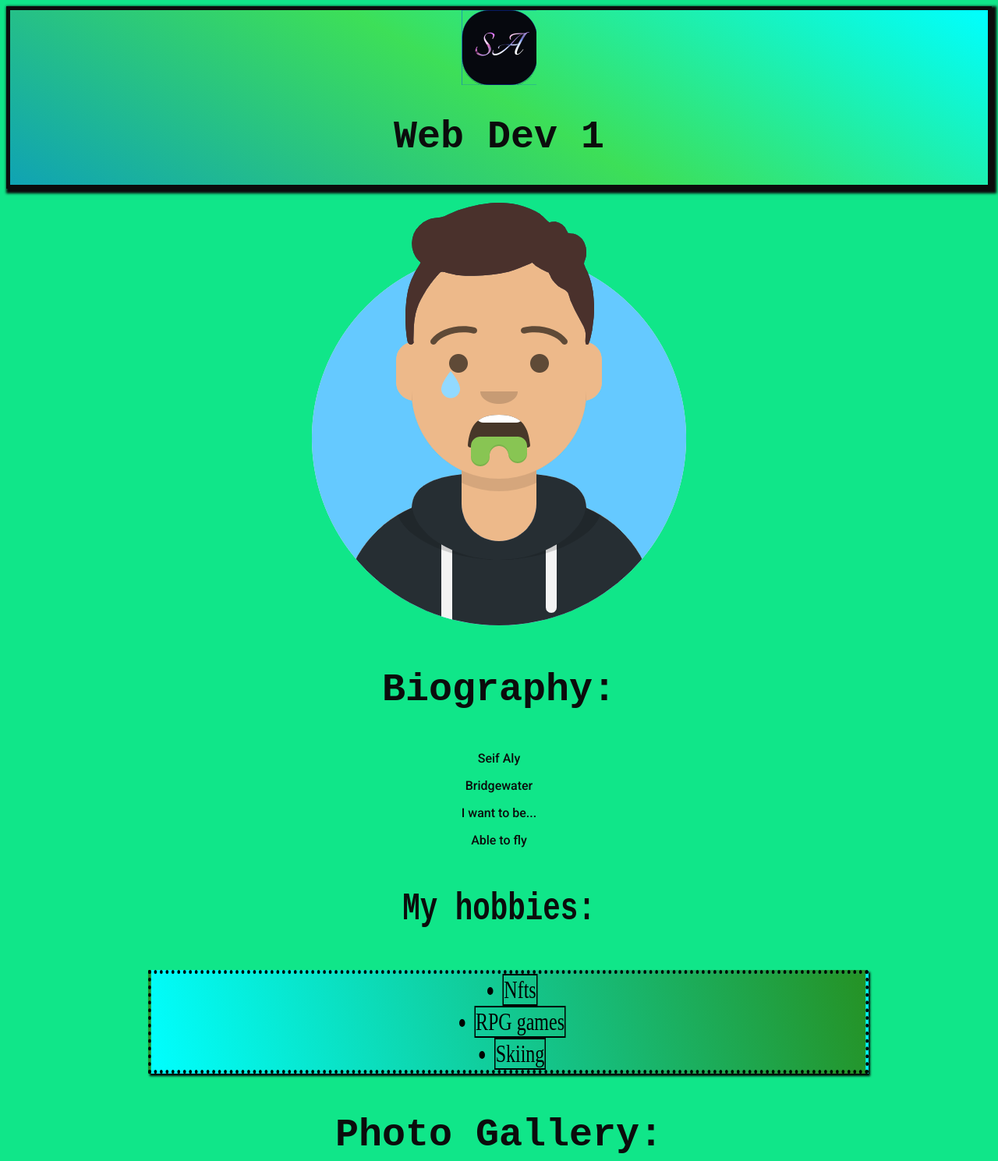
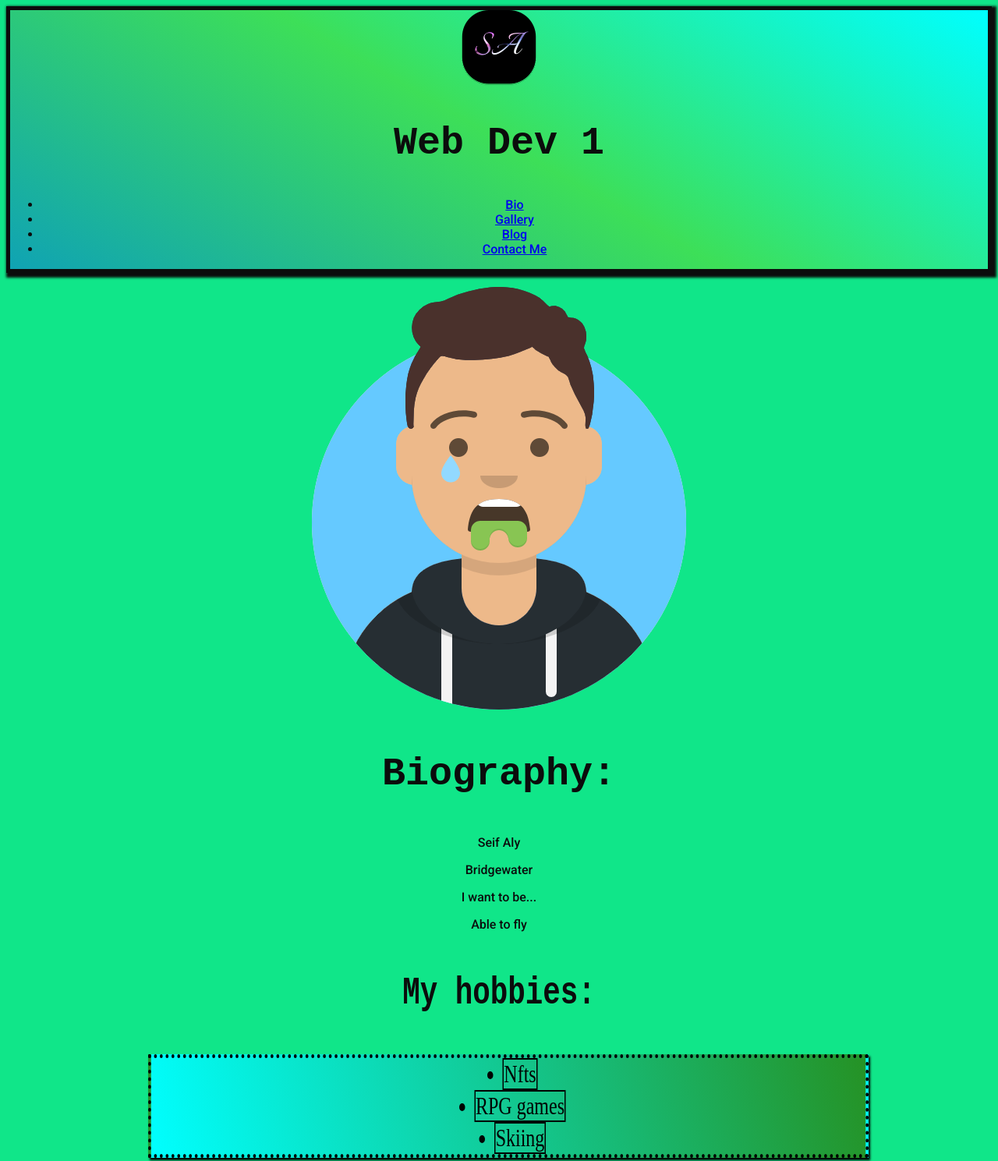
Before and after one commit to RVCC-IDMX/about-me-Sa-Aly, a plain HTML site: page index.html in a window 1280 px wide. Shown: the top 1489 px of the page at 78% size. Drawn offline with Linux system fonts and the light colour scheme.

Commit message:
nav markup

```diff
--- a/index.html
+++ b/index.html
@@ -23,8 +23,24 @@
 <header>
 
 <!--the logo and page title -->
-<img src="img/Logo.png" alt="My Logo">
-<h1>Web Dev 1</h1>
+<nav class="navbar">
+
+<div class="logo">
+        <img src="img/Seif Logo.png" alt="My Logo">
+        <h1>Web Dev 1</h1>
+</div>
+
+<div class="navbar-links">
+    <ul>
+        <li> <a href="#biography">Bio</a></li>
+        <li> <a href="#gallery">Gallery</a></li>
+        <li> <a href="#lit">Blog</a></li>
+        <li> <a href="#contact">Contact Me</a></li>
+    </ul>
+
+</div>
+
+</nav>
 
 </header>
 
@@ -37,14 +53,16 @@
 <section id="hero">
 <img src="img/avataaars.png"
  alt="Avatar picture of me">
+
 <div>
-    <secrion id="Biography">
+    <section id="biography">
         <h2>Biography: </h2>
 
     <p>Seif Aly</p>
     <p>Bridgewater</p>
     <p> I want to be...</p>
     <p>Able to fly</p>
+</section>
 </div>
 
 <!--end of hero-->
@@ -75,12 +93,9 @@
 
 }
 
+</style>
 
 
-
-
-
-</style>
 
 <section id="gallery">
 
@@ -108,7 +123,7 @@
 </section>
 
 <article>
-
+<section id="lit">
 <h2>Dracula</h2>
 <div>
 
@@ -150,6 +165,7 @@
 
     </p>
 
+
 <section id="Short">
 
     <h2> Short Video</h2>
@@ -162,6 +178,7 @@
 
 </section>
 </div>
+</section>
 </article>
 <section id="contact">
 
```
Also changed, not shown: css/style.css (line endings or trailing spaces), img/Seif Logo.png (added).
